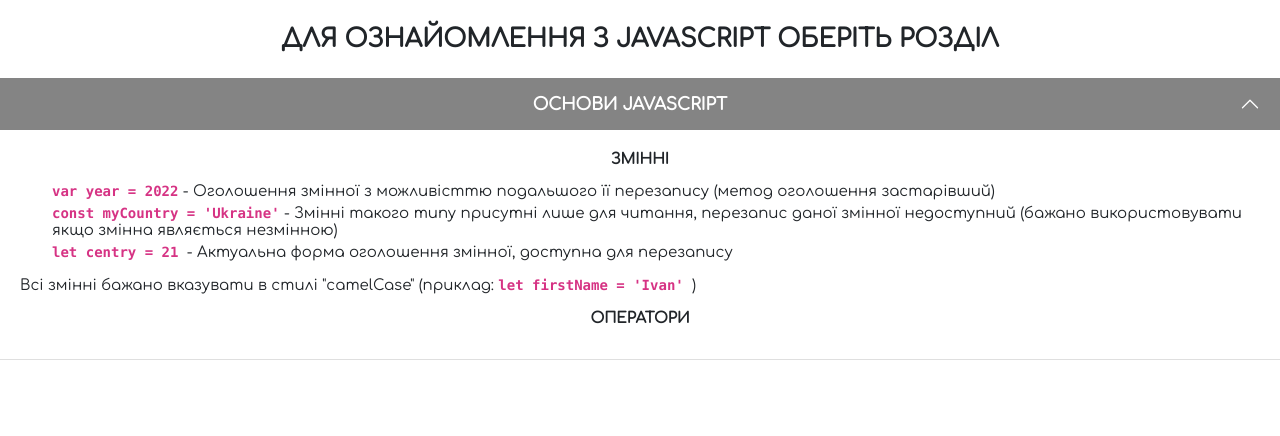
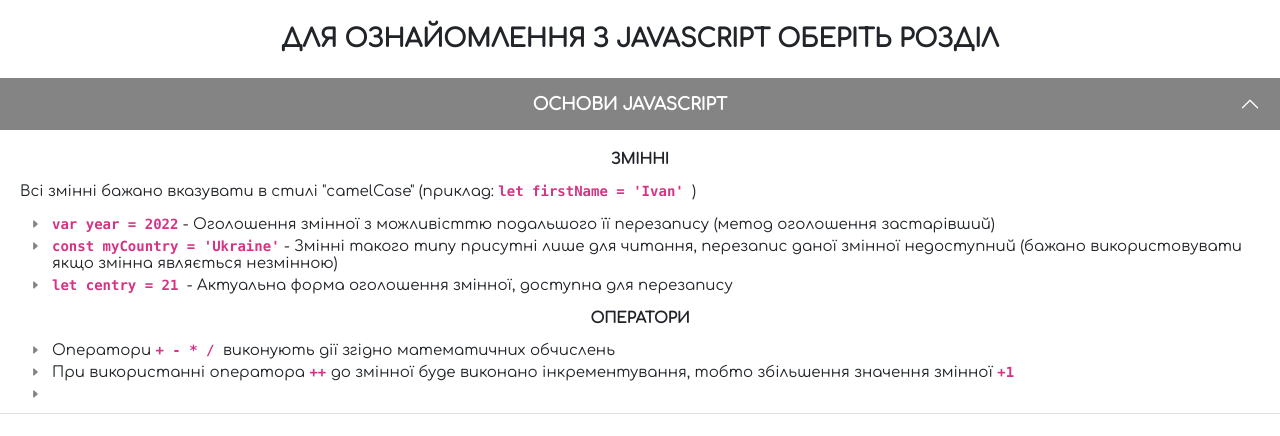
Before and after one commit to boris2606/learning-javascript, a website built with webpack: page src/index.html in a window 1280 px wide. Both pictures are taken after a click on the button "ОСНОВИ JAVASCRIPT". Built offline with nearby package versions, Linux system fonts and the light colour scheme; a web font is replaced by a local one.

Commit message:
Change styles and index.html

```diff
--- a/src/index.html
+++ b/src/index.html
@@ -21,18 +21,18 @@
                 <article class="accordion-body">
                     <div class="content_art">
                         <h3 class="sec_tit_txt_acord"> Змінні </h3>
+                        <p>Всі змінні бажано вказувати в стилі "camelCase" (приклад: <code> let firstName = 'Ivan' </code>)</p>
                         <ul>
                             <li class="list_style_accord"> <code>var year = 2022</code> - Оголошення змінної з можливісттю подальшого її перезапису (метод оголошення застарівший)</li>
                             <li class="list_style_accord"> <code>const myCountry = 'Ukraine'</code> - Змінні такого типу присутні лише для читання, перезапис даної змінної недоступний (бажано використовувати якщо змінна являється незмінною)</li>
                             <li class="list_style_accord"> <code>let centry = 21 </code> - Актуальна форма оголошення змінної, доступна для перезапису</li>
                         </ul>
-                        <p>Всі змінні бажано вказувати в стилі "camelCase" (приклад: <code> let firstName = 'Ivan' </code>)</p>
                     </div>
                     <div class="content_art">
                         <h3 class="sec_tit_txt_acord"> Оператори </h3>
                         <ul>
-                            <li class="list_style_accord"> </li>
-                            <li class="list_style_accord"> </li>
+                            <li class="list_style_accord"> Оператори <code> + - * / </code> виконують дії згідно математичних обчислень </li>
+                            <li class="list_style_accord"> При використанні оператора <code>++</code> до змінної буде виконано інкрементування, тобто збільшення значення змінної <code>+1</code> </li>
                             <li class="list_style_accord"> </li>
                         </ul>
                     </div>
--- a/src/styles/main.scss
+++ b/src/styles/main.scss
@@ -56,4 +56,17 @@ code{
 }
 .list_style_accord {
     margin-bottom: 5px;
+    position: relative;
+
+    &:before{
+        content: "";
+        width: 10px;
+        height: 10px;
+        background: url('../img/caret-right-fill.svg');
+        background-size: cover;
+        position: absolute;
+        left: -22px;
+        top: 3px;
+
+        }
 }
```
Also changed, not shown: src/img/caret-right-fill.svg (added).
